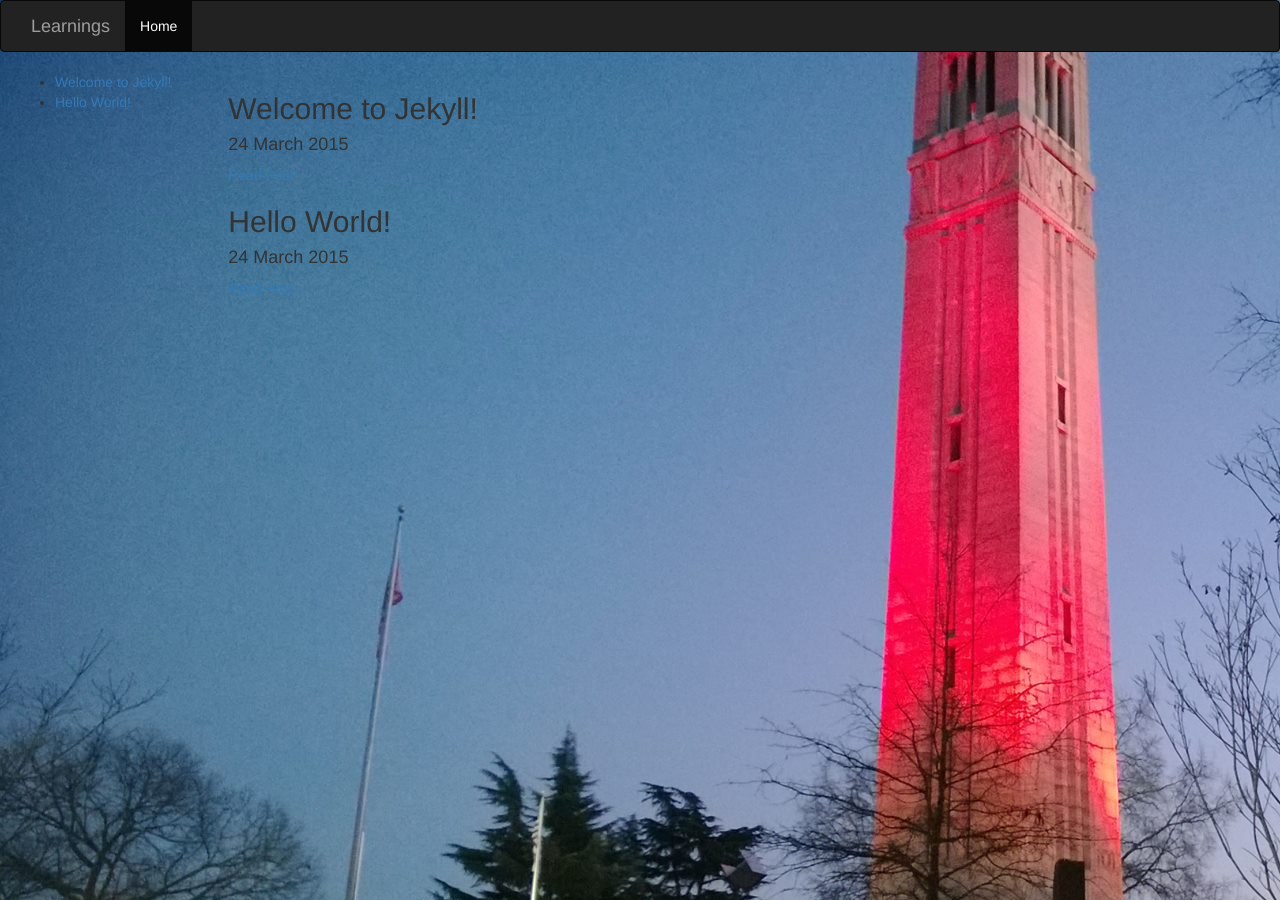
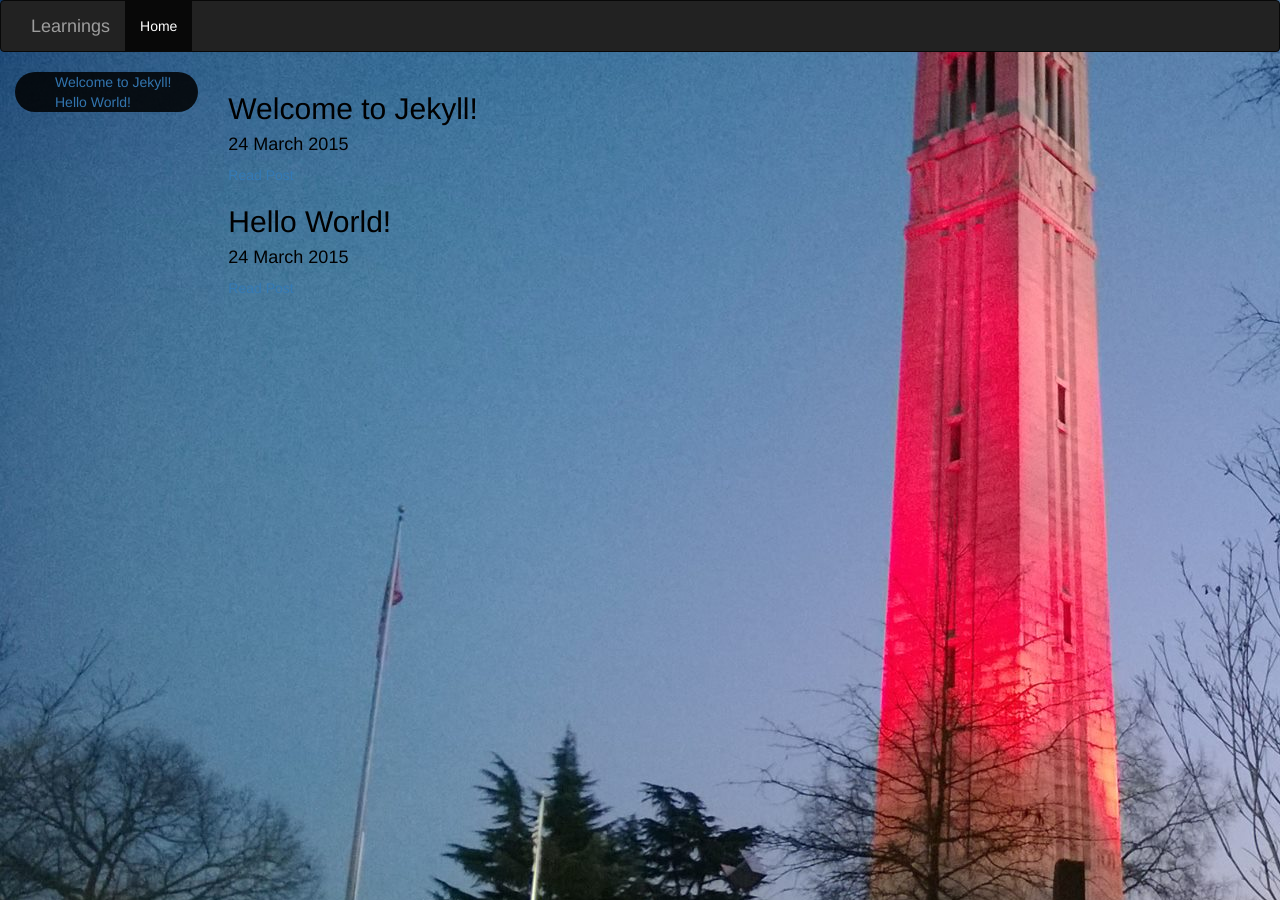
Before and after one commit to pshegde/learnings, a Jekyll site: the page built from index.html, in a window 1280 px wide. Built offline with Jekyll 4.4.1, drawn with Linux system fonts in a browser that asks for light colours; Markdown is read by kramdown in place of the engine named in the settings.

Commit message:
edited css

```diff
--- a/_includes/header.html
+++ b/_includes/header.html
@@ -7,7 +7,15 @@
     <meta name="viewport" content="width=device-width, initial-scale=1">
     <style>
       body {
-        background: url('{{ site.baseurl }}/css/background.jpg')
+        background: url('{{ site.baseurl }}/css/background.jpg');
+        color: black;
+      }
+
+      #sidebar {
+        filter: alpha(opacity=85) ;
+        opacity: .85;
+        background-color: black;
+        border-radius: 25px;
       }
     </style>
 
--- a/_includes/sidebar.html
+++ b/_includes/sidebar.html
@@ -1,4 +1,4 @@
-<nav class="nav-primary" role="navigation" >
+<nav class="nav-primary" role="navigation" id="sidebar">
     <ul>
       {% for post in site.posts limit: 5 %}
         <li><a href="{{site.baseurl}}{{ post.url }}">{{ post.title }}</a></li>
--- a/_layouts/default.html
+++ b/_layouts/default.html
@@ -5,7 +5,7 @@
       <div class="col-md-2">
         {% include sidebar.html %}
       </div>
-      <div class="col-md-9">
+      <div id="content" class="col-md-9">
           {{ content }}
       </div>
 
```
